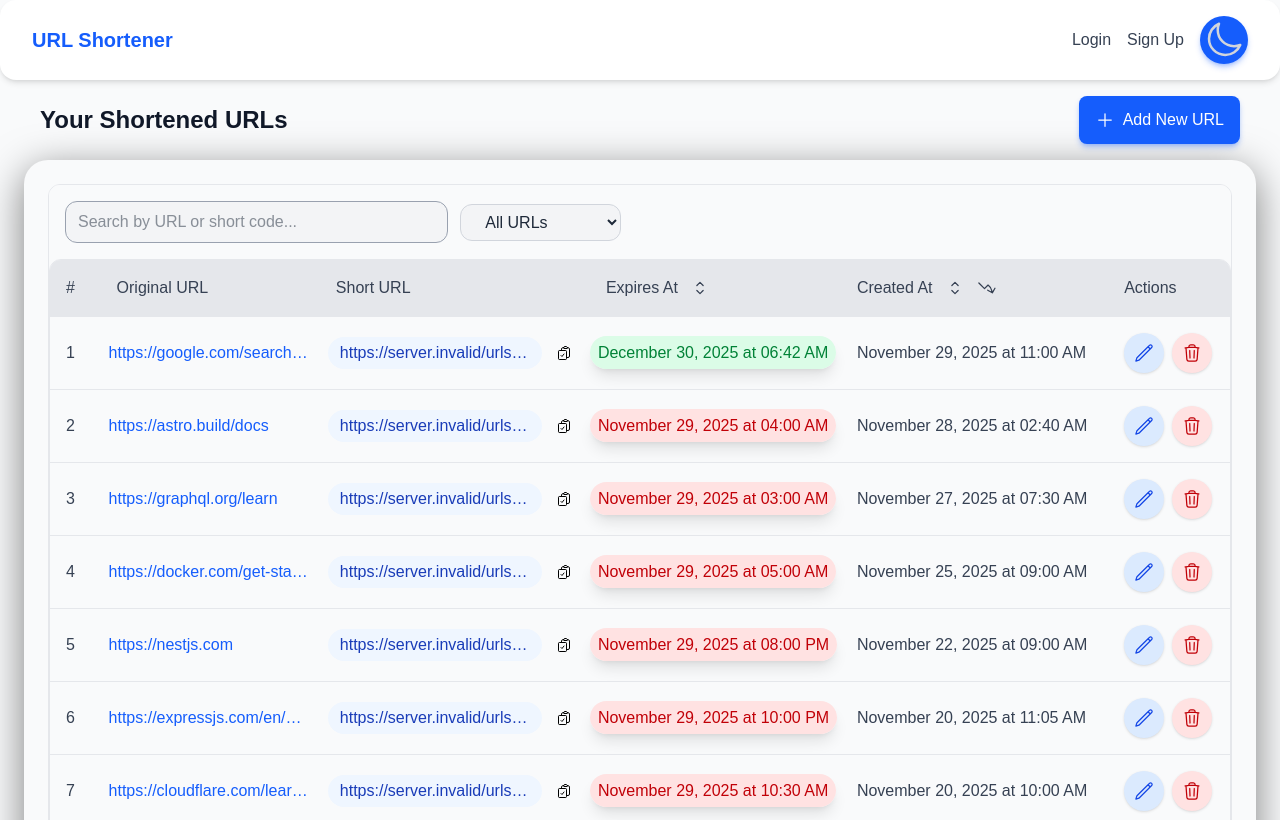
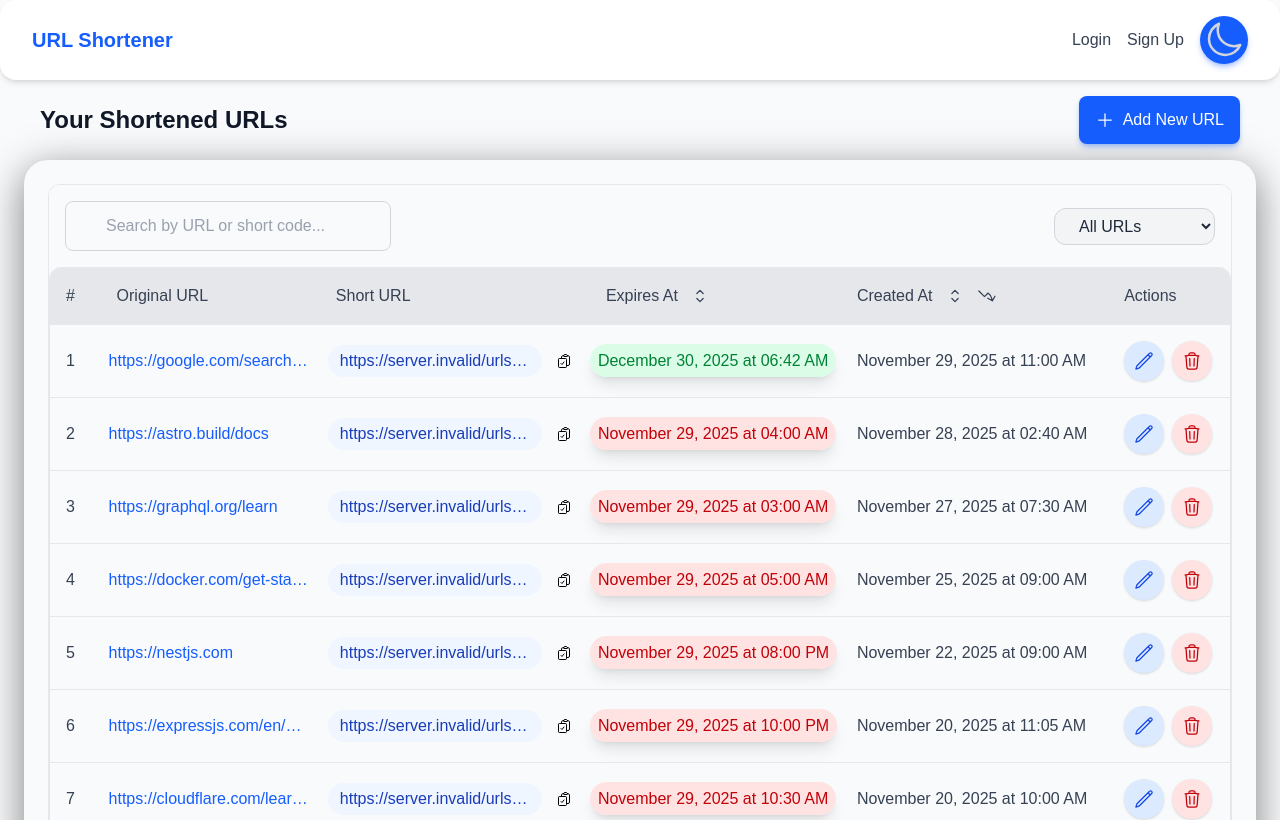
Before and after one commit to pagevamp/laxman-url-shortener-frontend, a Next.js app: page /urls in a window 1280 px wide. Shown: the top 820 px of the page. Built offline with nearby package versions, Linux system fonts and the light colour scheme; no server answers.

Commit message:
refact/url-table: updated to use input component

```diff
--- a/app/components/ui/Input.tsx
+++ b/app/components/ui/Input.tsx
@@ -9,6 +9,7 @@ interface InputFieldProps {
   value?: string;
   children: React.ReactNode;
   error?: string;
+  inputClassName?: string;
   onChange: (e: React.ChangeEvent<HTMLInputElement>) => void;
 }
 
@@ -20,6 +21,7 @@ const Input = ({
   placeholder,
   error,
   onChange,
+  inputClassName,
 }: InputFieldProps) => {
   return (
     <div className="w-full space-y-1">
@@ -30,14 +32,14 @@ const Input = ({
           type={type}
           placeholder={placeholder}
           onChange={onChange}
-          className="peer
+          className={`peer
           w-full bg-transparent text-gray-900 dark:text-gray-100
           border-b border-gray-300 dark:border-gray-700
           py-3 pl-10 pr-3 text-base outline-none
           placeholder-gray-400 dark:placeholder-gray-500
           focus:border-blue-500 focus:ring-1 focus:ring-blue-300
-          rounded-lg transition-all duration-200
-        "
+          rounded-lg transition-all duration-200 ${inputClassName}
+        `}
         />
         {children && (
           <span className="absolute left-3 top-1/2 -translate-y-1/2 text-gray-400 peer-focus:text-gray-900 dark:peer-focus:text-gray-100">
--- a/app/components/ui/SearchField.tsx
+++ b/app/components/ui/SearchField.tsx
@@ -1,4 +1,5 @@
 import { FilterType, SortableFields, SortOrder } from "@/app/types/types";
+import Input from "./Input";
 
 interface SearchBarProps {
   handleFilterChange: (value: FilterType) => void;
@@ -19,13 +20,17 @@ const SearchBar = ({
 }: SearchBarProps) => {
   return (
     <div className="flex flex-col md:flex-row items-center justify-start gap-3 bg-gray-50 dark:bg-gray-900 p-4">
-      <input
+      <Input
+        id="searchQuery"
         type="text"
+        name="search query"
         placeholder="Search by URL or short code..."
         value={queryParams.search}
         onChange={(e) => handleSearchChange(e.target.value)}
-        className="w-full md:w-1/3 px-3 py-2 rounded-xl border focus:outline-gray-500 border-gray-400 dark:border-gray-700 bg-gray-100 dark:bg-gray-800 text-gray-800 dark:text-gray-200"
-      />
+        inputClassName={"md:w-1/3 px-3 border "}
+      >
+        {""}
+      </Input>
       <select
         value={queryParams.filter}
         onChange={(e) => handleFilterChange(e.target.value as FilterType)}
```
